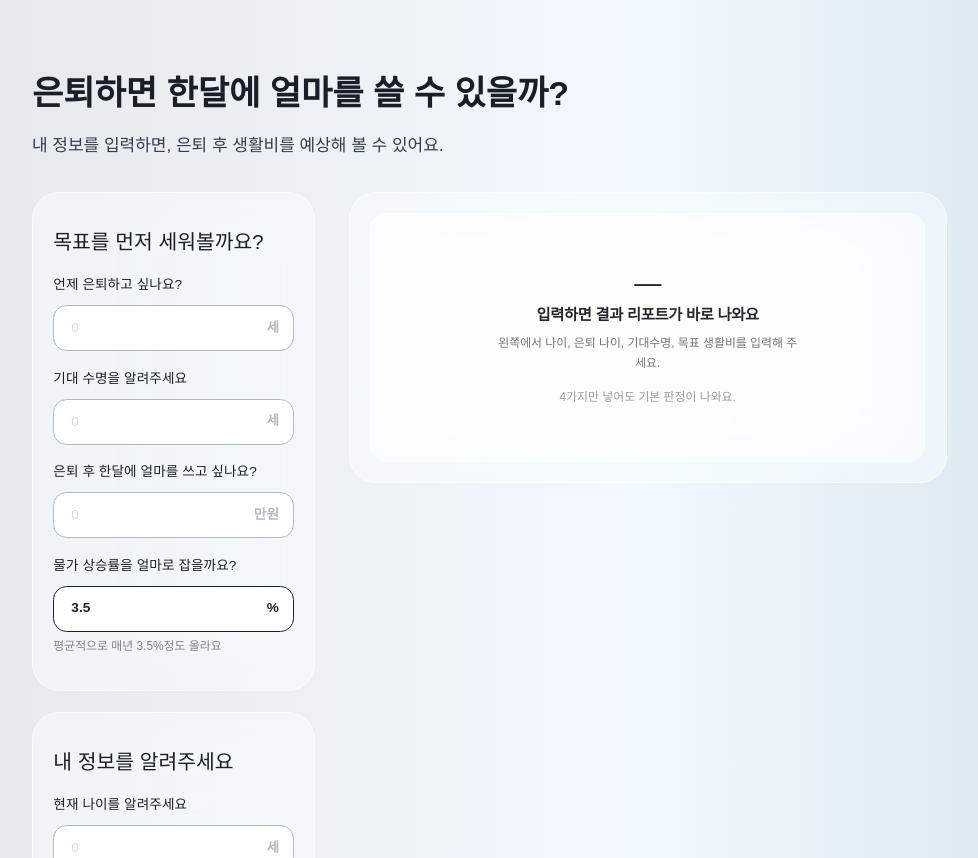
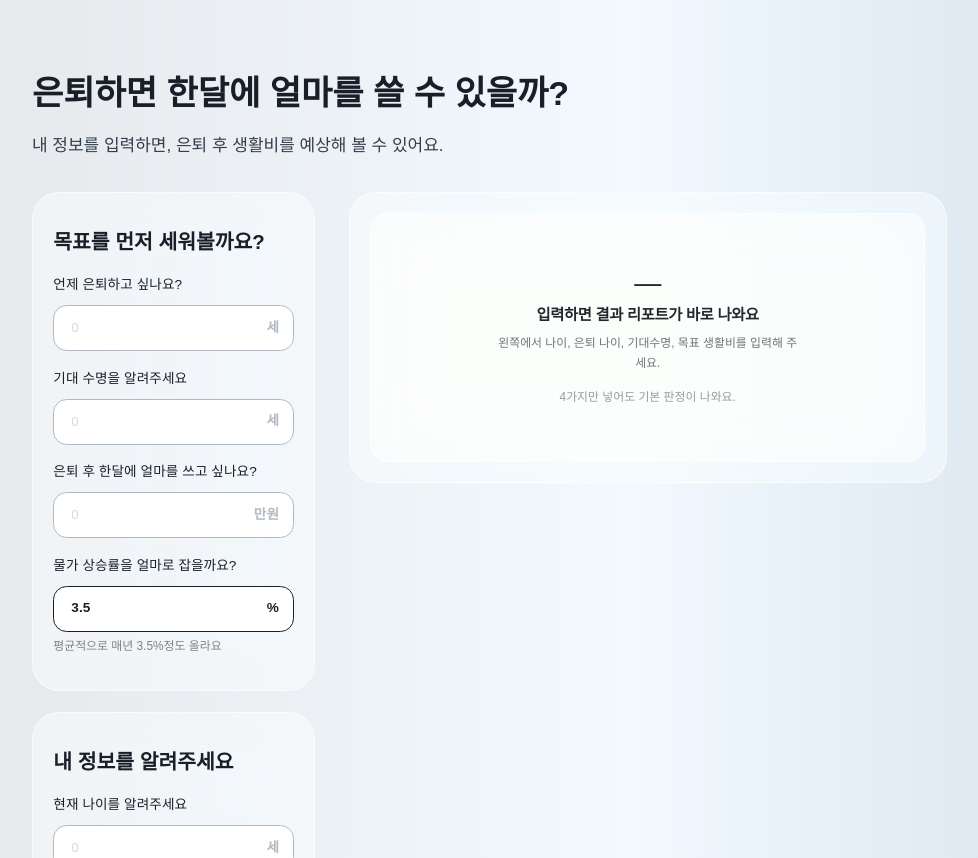
Before and after one commit to jaechi-factory/retirement-planner, a React (Vite) app: page / in a window 1280 px wide. Shown: the whole page, without its empty margins (161-1139 px from the left). Built offline with nearby package versions, Linux system fonts and the light colour scheme; a web font is replaced by a local one.

Commit message:
fix: SectionCard h2 타이틀 bold 유지 (500 → 700)

```diff
--- a/src/components/input/shared/SectionCard.tsx
+++ b/src/components/input/shared/SectionCard.tsx
@@ -41,7 +41,7 @@ export default function SectionCard({ title, subtitle, children, itemGap = 24 }:
             style={{
               margin: 0,
               fontSize: 24,
-              fontWeight: 500,
+              fontWeight: 700,
               color: 'var(--fig-title-color)',
               fontFamily: 'Pretendard, sans-serif',
               lineHeight: 1.5,
```
